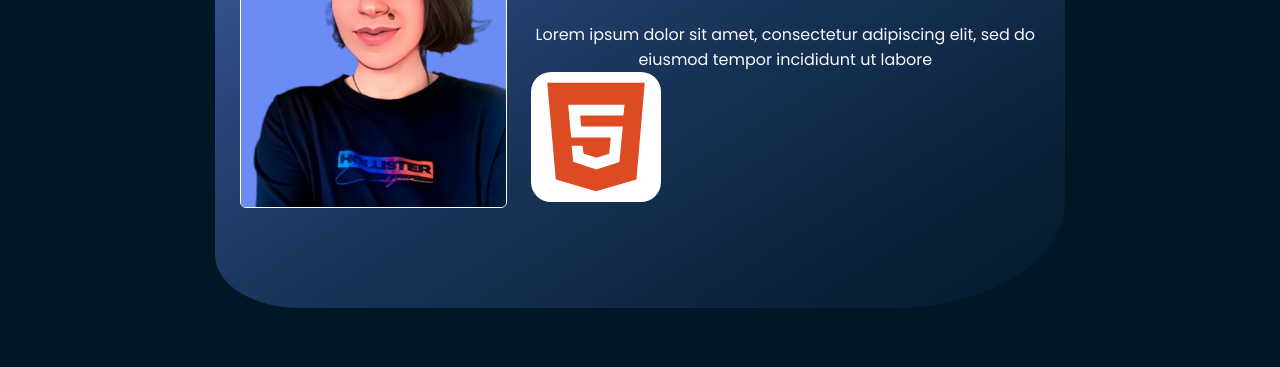
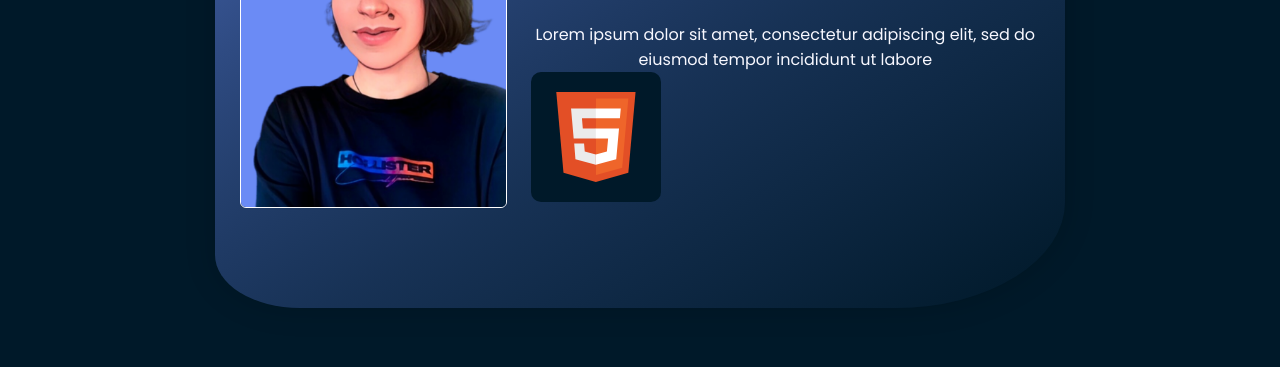
Before and after one commit to gabrielrowan/Portfolio, a plain HTML site: page index.html in a window 1280 px wide. Shown: the part 433-800 px from the top of the page. Drawn offline with nearby package versions, Linux system fonts and the light colour scheme.

Commit message:
tile coming along

```diff
--- a/index.html
+++ b/index.html
@@ -48,10 +48,14 @@
                         labore
                     </p>
                     <div class="icon-container">
-                        <svg class="icon" xmlns="http://www.w3.org/2000/svg" viewBox="0 0 24 24">
-                            <path
-                                d="m3 2 1.578 17.824L12 22l7.467-2.175L21 2H3Zm14.049 6.048H9.075l.172 2.016h7.697l-.626 6.565-4.246 1.381-4.281-1.455-.288-2.932h2.024l.16 1.411 2.4.815 2.346-.763.297-3.005H7.416l-.562-6.05h10.412l-.217 2.017Z"
-                                class="html-icon" />
+                        <svg xmlns="http://www.w3.org/2000/svg" aria-label="HTML5" viewBox="0 0 512 512" id="html"
+                            width="90" height="90">
+                            <path fill="#e34f26" d="M71 460L30 0h451l-41 460-185 52"></path>
+                            <path fill="#ef652a" d="M256 472l149-41 35-394H256"></path>
+                            <path fill="#ebebeb"
+                                d="M256 208h-75l-5-58h80V94H114l15 171h127zm-1 147l-63-17-4-45h-56l7 89 116 32z"></path>
+                            <path fill="#fff" d="M255 208v57h70l-7 73-63 17v59l116-32 16-174zm0-114v56h137l5-56z">
+                            </path>
                         </svg>
                     </div>
                 </div>
--- a/styles.css
+++ b/styles.css
@@ -156,15 +156,10 @@ body {
     display: flex;
     justify-content: center;
     align-items: center;
-    background-color: white;
-    border-radius: 20px;
+    border-radius: 10px;
+    background: var(--background-secondary);
 }
 
-.html-icon {
-    fill: #DD4B24;
-    width: 100px;
-    height: 100px;
-}
 
 .about-profile-photo {
     display: grid;
```
